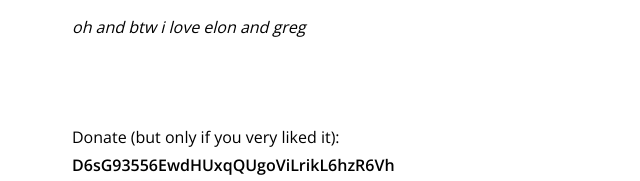
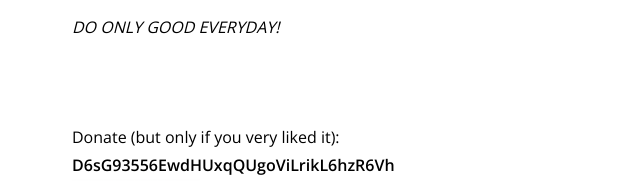
Before and after one commit to TngSam/crypto-for-shibes, a plain HTML site: page index.html in a window 1280 px wide. Shown: the part 5372-5553 px from the top of the page, 312-952 px from the left. Drawn offline with nearby package versions, Linux system fonts and the light colour scheme.

```diff
--- a/index.html
+++ b/index.html
@@ -190,7 +190,7 @@
         technical analysis, etc. These are important parts too.
         <br /><br />
         🚀🚀🚀DOGE TO THE MARS🚀🚀🚀
-        <p><i>oh and btw i love elon and greg</i></p>
+        <p><i>DO ONLY GOOD EVERYDAY!</i></p>
       </p>
       <br/><br/><br/>
       <div class="donate">Donate (but only if you very liked it): <strong>D6sG93556EwdHUxqQUgoViLrikL6hzR6Vh</strong><img src="dogeqr.png" alt="My DOGE address"</div>
```
